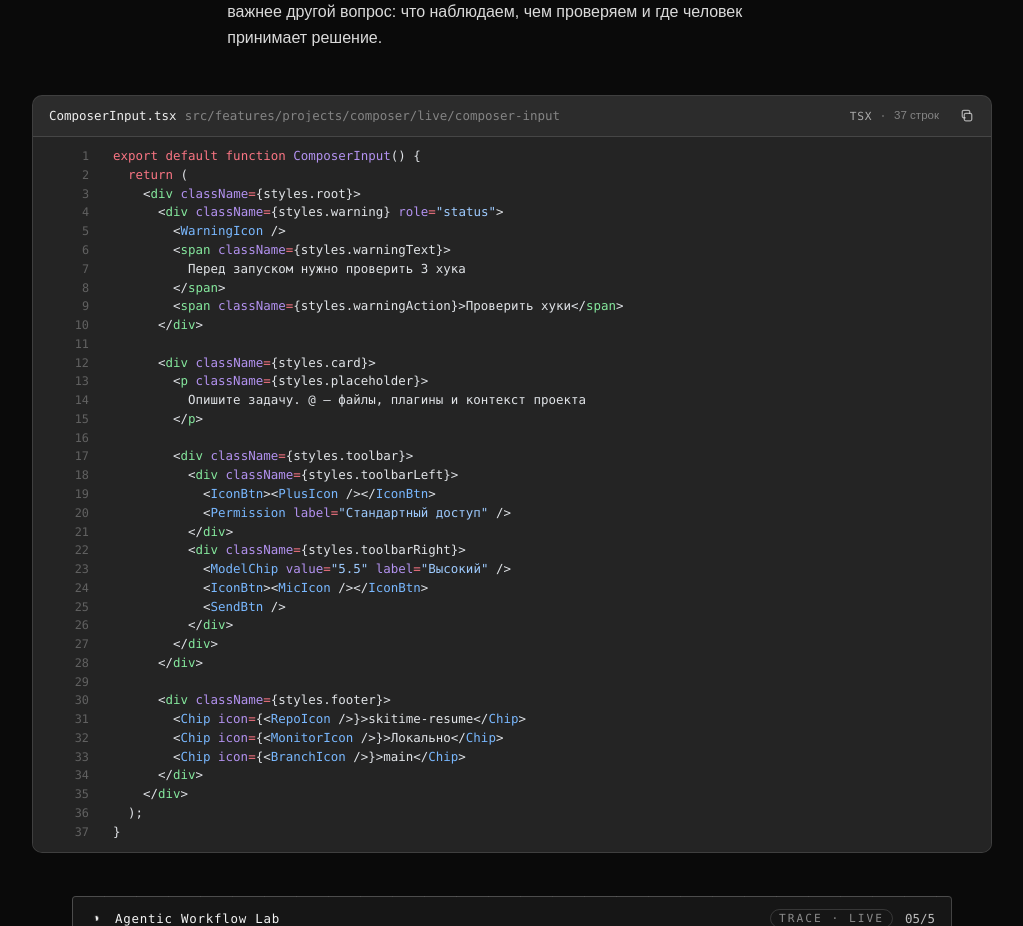
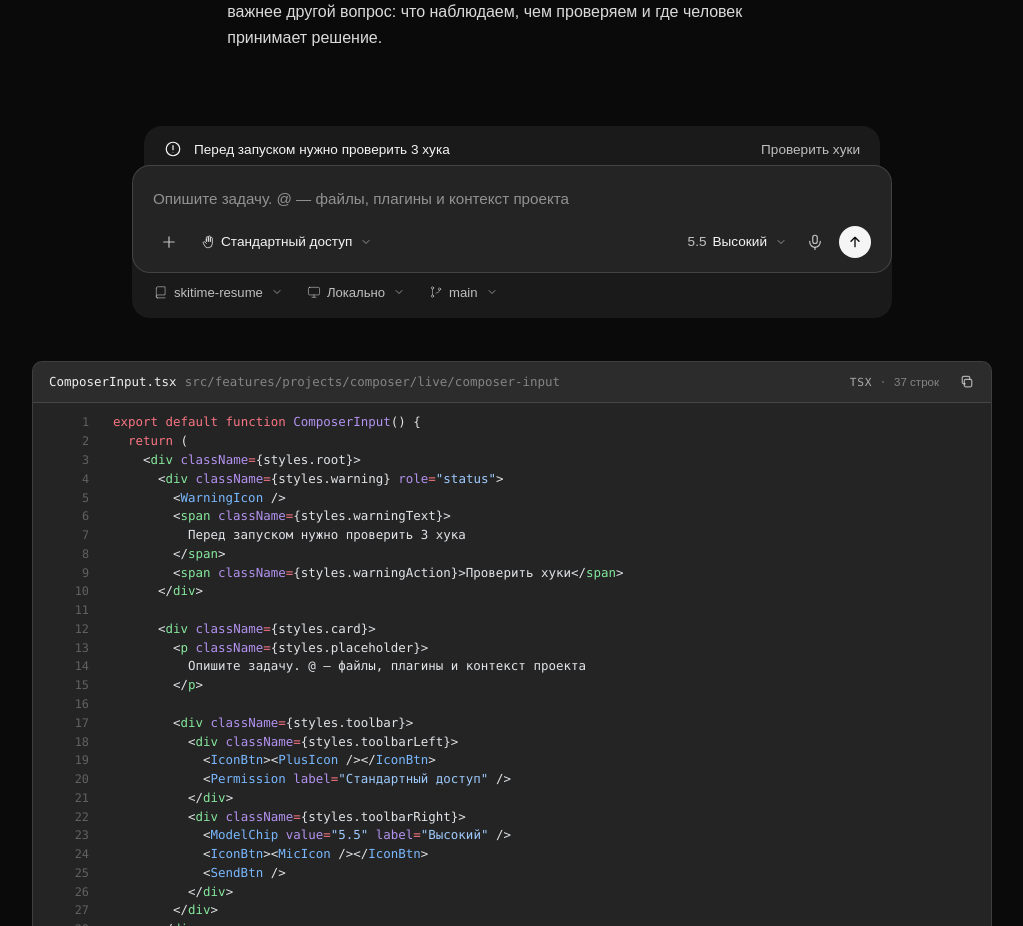
Before and after one commit to sunopiusme/skitime-resume, a Next.js app: page /projects/composer in a window 1280 px wide. Shown: the part 6520-7446 px from the top of the page, without its empty margins (128-1151 px from the left). Built offline with nearby package versions, Linux system fonts and the light colour scheme; a web font is replaced by a local one.

Commit message:
feat(composer): pin ComposerInput as sticky dock during lab 04

```diff
--- a/src/content/projects/composer/case.tsx
+++ b/src/content/projects/composer/case.tsx
@@ -10,6 +10,7 @@ import {
   LabWorkflowDisk,
 } from "@/features/projects/composer/parts/ResearchFigures";
 import ThinkingModel from "@/features/projects/composer/live/thinking-model/ThinkingModel";
+import ComposerInput from "@/features/projects/composer/live/composer-input/ComposerInput";
 import AgenticWorkflowLab from "@/features/projects/composer/live/agentic-workflow-lab/AgenticWorkflowLab";
 import caseStyles from "@/features/projects/composer/case.module.css";
 
@@ -201,6 +202,20 @@ export default function ComposerCase() {
             </div>
           </div>
 
+          {/* Pinned scene: композер прилипает к нижней кромке экрана,
+              пока проходим лабораторию 04. Анимация состояний
+              компонента подключится следующим шагом. */}
+          <section
+            className={caseStyles.composerPin}
+            aria-label="Композер: разбор слоёв"
+          >
+            <div className={caseStyles.composerPinDock} aria-hidden="false">
+              <div className={caseStyles.composerPinFrame}>
+                <ComposerInput />
+              </div>
+            </div>
+          </section>
+
           <div className={caseStyles.wide}>
             <CodeBlock
               code={composerInputSnippet.code}
--- a/src/features/projects/composer/case.module.css
+++ b/src/features/projects/composer/case.module.css
@@ -252,6 +252,38 @@
 }
 
 /* ─────────────────────────────────────────
+   Composer pin — sticky-док с композером.
+   Композер находится в обычном потоке сразу после
+   прозы (отсюда нет «провала» от 100svh-дока),
+   но при скролле прилипает к нижней кромке
+   вьюпорта через sticky-bottom. На мобильных
+   sticky отключаем — карточка идёт обычным потоком.
+   ───────────────────────────────────────── */
+.composerPin {
+  position: relative;
+  width: 100%;
+  margin-top: clamp(20px, 2.4vw, 32px);
+}
+
+.composerPinDock {
+  position: sticky;
+  bottom: clamp(16px, 2.4vw, 32px);
+  display: flex;
+  justify-content: center;
+}
+
+.composerPinFrame {
+  width: 100%;
+}
+
+@media (max-width: 900px) {
+  .composerPinDock {
+    position: static;
+    bottom: auto;
+  }
+}
+
+/* ─────────────────────────────────────────
    Pull quote — выделение цитаты в общем
    ритме страницы. Без серифа и курсива:
    акцент держится размером, не сменой
```
